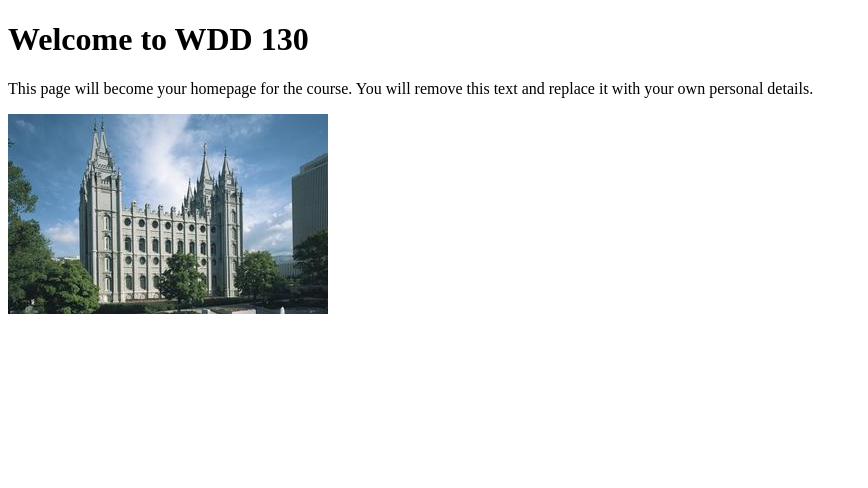
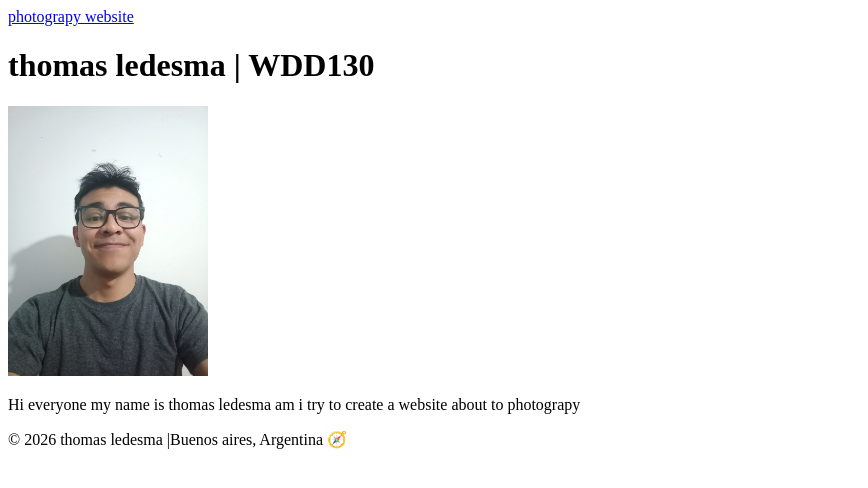
Before and after one commit to Thomasledesma98/wdd130, a plain HTML site: page index.html in a window 1280 px wide. Shown: the whole page, without its empty margins (0-868 px from the left). Drawn offline with Linux system fonts and the light colour scheme.

Commit message:
correcto

```diff
--- a/index.html
+++ b/index.html
@@ -4,14 +4,26 @@
 <head>
     <meta charset="UTF-8">
     <meta name="viewport" content="width=device-width, initial-scale=1.0">
-    <title>WDD 130 | Personal Homepage</title>
+    <title>thomas ledesma</title>
 </head>
 
 <body>
-    <h1>Welcome to WDD 130</h1>
-    <p>This page will become your homepage for the course. You will remove this text and replace it with your own personal details.</p>
-
-    <img src="images/salt-lake-temple.jpg" alt="The Salt Lake Temple.">
+    <header>
+        <nav>
+            <a href="#"></a>
+            <a href="wwwr/">photograpy website</a>
+        </nav>
+    </header>
+    <main>
+        <h1>thomas ledesma | WDD130 </h1>
+        <img src="images/thomasprofile.webp" alt="hello mi name is thomas ledesma" width="200">
+        <p>
+            Hi everyone my name is thomas ledesma am i try to create a website about to photograpy
+        </p>
+    </main>
+    <footer>
+        <p>© 2026 thomas ledesma |Buenos aires, Argentina 🧭 </p>
+    </footer>
 </body>
 
 </html>
```
Also changed, not shown: images/thomasprofile.webp (added).
